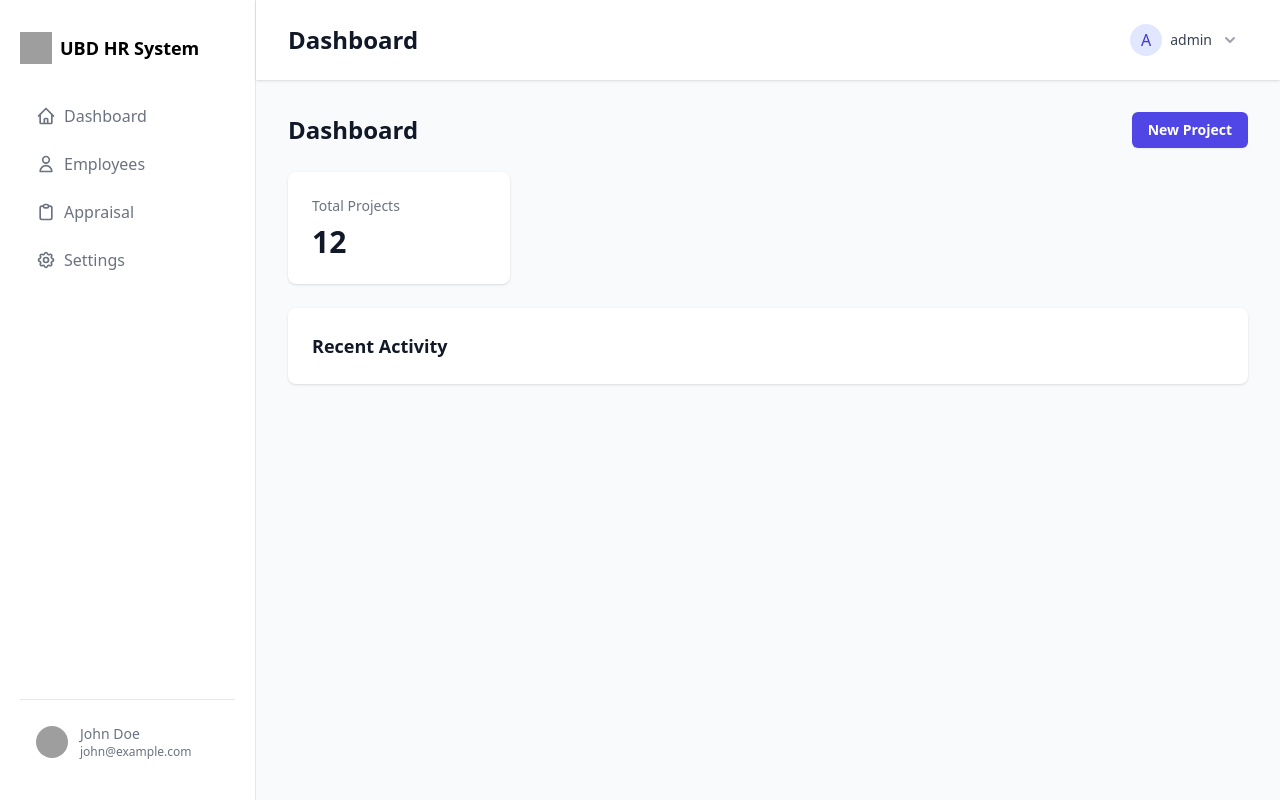
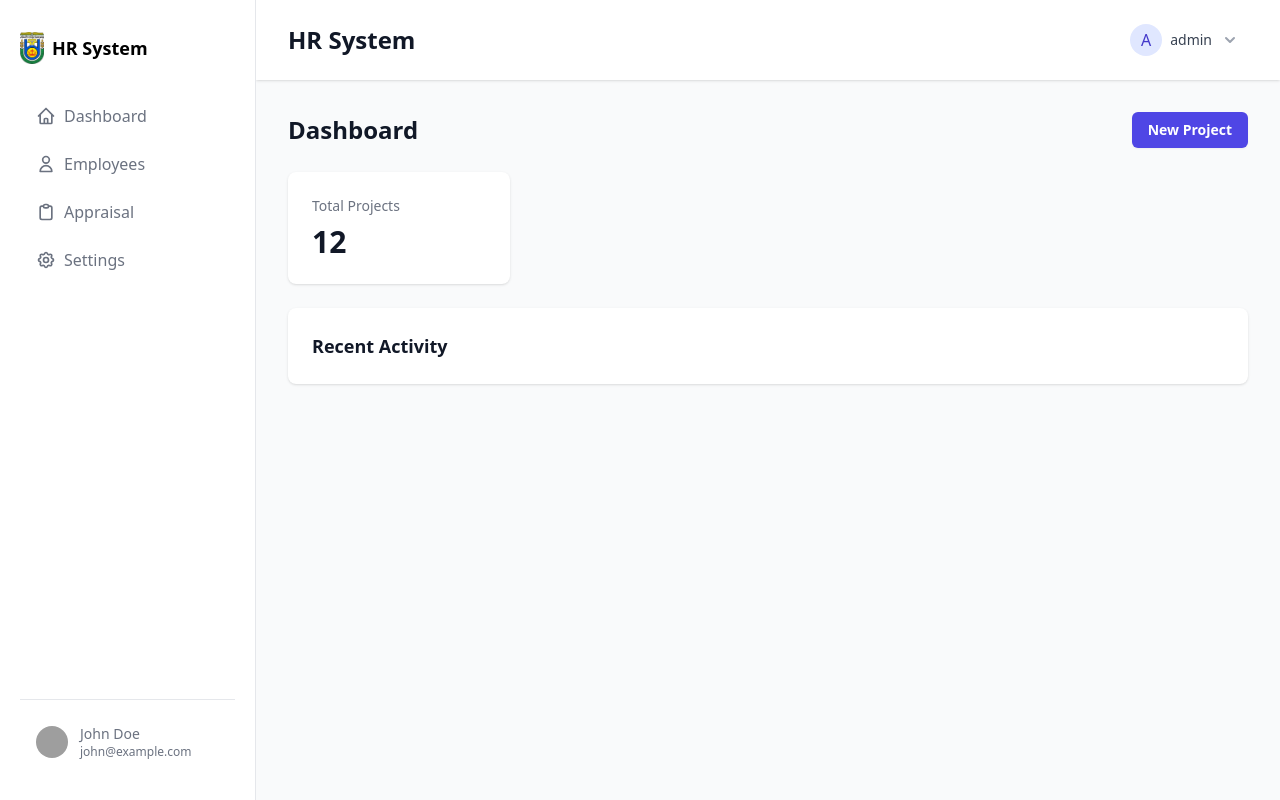
Before and after one commit to hfzizz/hr-system, a Django app: page / in a window 1280 px wide. Run offline with Django 5.2, Linux system fonts and the light colour scheme; a user stored in the database is signed in; some libraries are stand-ins or nearby versions; grey boxes are pictures that could not be loaded.

Commit message:
fix view and added logo

```diff
--- a/hr_system/settings.py
+++ b/hr_system/settings.py
@@ -127,6 +127,9 @@ USE_TZ = True
 # https://docs.djangoproject.com/en/5.1/howto/static-files/
 
 STATIC_URL = 'static/'
+STATICFILES_DIRS = [
+    BASE_DIR / "static",
+]
 
 # Default primary key field type
 # https://docs.djangoproject.com/en/5.1/ref/settings/#default-auto-field
--- a/templates/base.html
+++ b/templates/base.html
@@ -3,12 +3,12 @@
 <head>
     <meta charset="UTF-8">
     <meta name="viewport" content="width=device-width, initial-scale=1.0">
-    <title>{% block title %}Your App{% endblock %}</title>
+    <title>{% block title %}UBD HR System{% endblock %}</title>
     <script src="https://cdn.tailwindcss.com"></script>
 </head>
 <body class="bg-gray-50">
     <div class="flex min-h-screen">
-        <!-- Include Sidebar -->
+        <!-- Sidebar -->
         {% include 'sidebar.html' %}
 
         <!-- Main Content Area -->
@@ -18,7 +18,7 @@
                 <div class="flex justify-between items-center px-8 py-4">
                     <!-- Page Title -->
                     <h1 class="text-2xl font-semibold text-gray-900">
-                        {% block header %}Dashboard{% endblock %}
+                        {% block header %} HR System {% endblock %}
                     </h1>
 
                     <!-- User Menu -->
--- a/templates/sidebar.html
+++ b/templates/sidebar.html
@@ -1,7 +1,9 @@
-<aside class="flex h-screen w-64 flex-col overflow-y-auto border-r bg-white px-5 py-8">
+{% load static %}
+
+<aside class="fixed left-0 top-0 flex h-screen w-64 flex-col overflow-y-auto border-r bg-white px-5 py-8">
   <div class="flex items-center gap-2">
-    <img src="/path-to-your-logo.svg" alt="Logo" class="h-8 w-8" />
-    <span class="text-lg font-semibold">UBD HR System</span>
+    <img src="{% static 'images/logo.png' %}" alt="Logo" class="h-8 w-6" />
+    <span class="text-lg font-semibold">HR System</span>
   </div>
 
   <nav class="mt-8 flex flex-1 flex-col">
@@ -66,3 +68,9 @@
     </div>
   </nav>
 </aside>
+
+<!-- Add margin to main content to prevent overlap -->
+<div class="ml-64">
+  <!-- Your main content goes here -->
+  {% block content %}{% endblock %}
+</div>
```
Also changed, not shown: db.sqlite3, static/images/logo.png (added).
